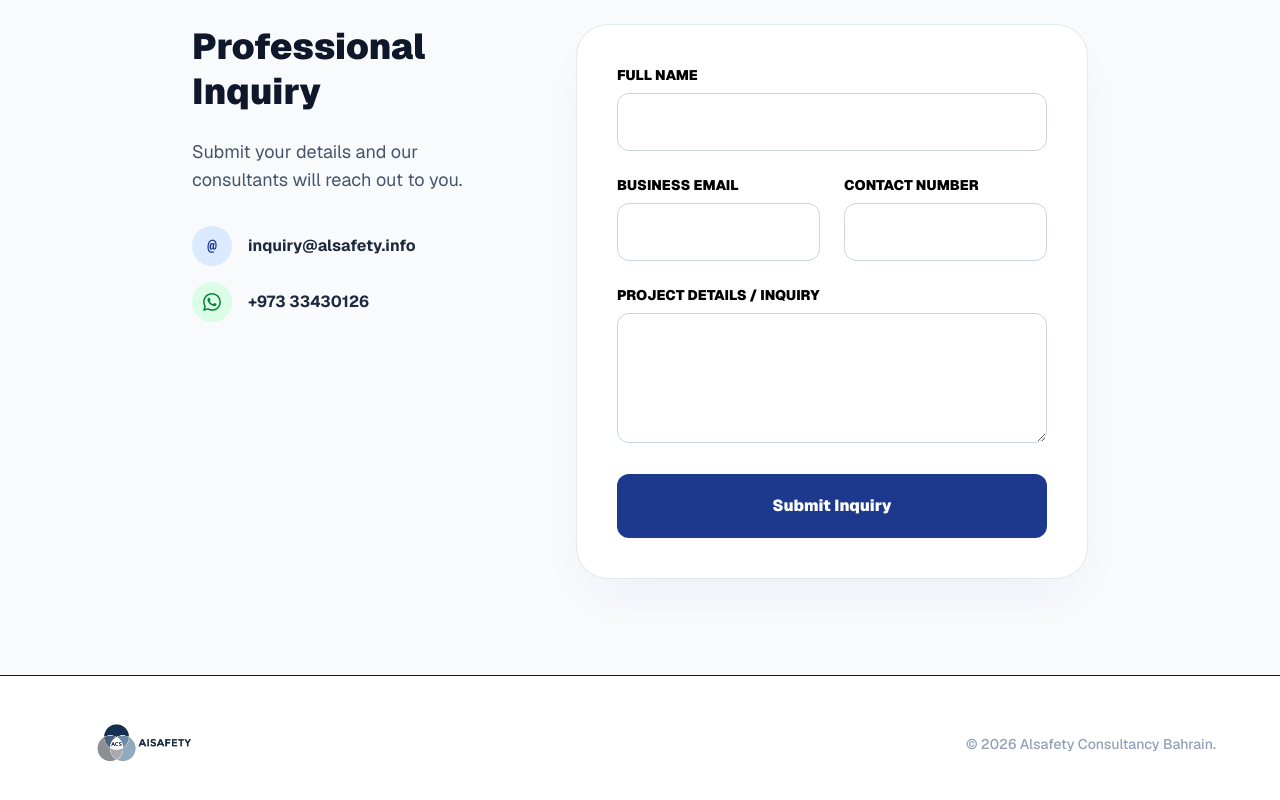
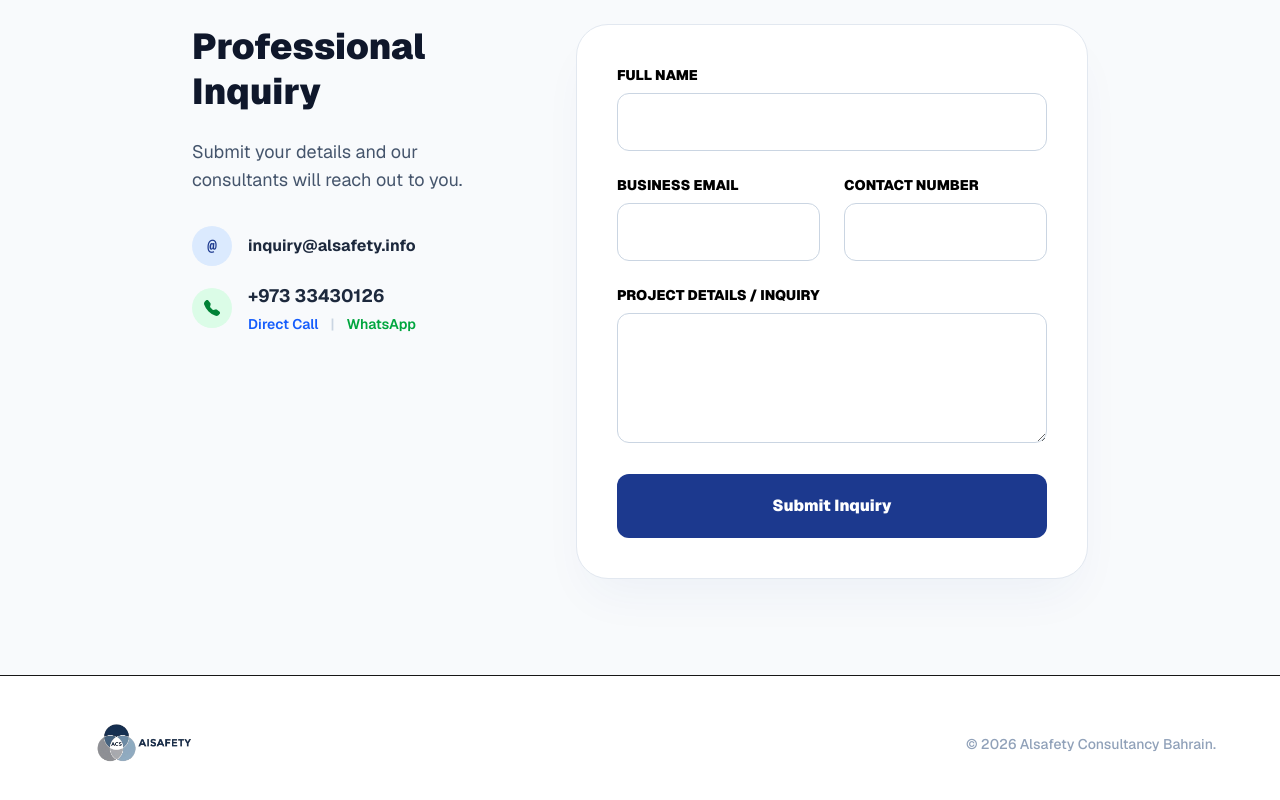
Before and after one commit to maddy356/alsafetyconsultancyservices, a Next.js app: page / in a window 1280 px wide. Shown: the part 2888-3688 px from the top of the page. Built offline with nearby package versions, Linux system fonts and the light colour scheme.

Commit message:
Add Direct Call option to contact section

```diff
--- a/app/page.tsx
+++ b/app/page.tsx
@@ -241,14 +241,21 @@ export default function LandingPage() {
                 inquiry@alsafety.info
               </div>
               <div className="flex items-center gap-4">
-                <div className="w-10 h-10 bg-green-100 rounded-full flex items-center justify-center text-green-700">
-                  <svg xmlns="http://www.w3.org/2000/svg" width="18" height="18" fill="currentColor" viewBox="0 0 16 16">
-                    <path d="M13.601 2.326A7.854 7.854 0 0 0 7.994 0C3.627 0 .068 3.558.064 7.926c-.003 1.396.366 2.76 1.057 3.965L0 16l4.204-1.102a7.933 7.933 0 0 0 3.79.965h.004c4.368 0 7.926-3.558 7.93-7.93A7.898 7.898 0 0 0 13.6 2.326zM7.994 14.521a6.573 6.573 0 0 1-3.356-.92l-.24-.144-2.494.654.666-2.433-.156-.251a6.56 6.56 0 0 1-1.007-3.505c0-3.626 2.957-6.584 6.591-6.584a6.56 6.56 0 0 1 4.66 1.931 6.557 6.557 0 0 1 1.928 4.66c-.004 3.639-2.961 6.592-6.592 6.592zm3.615-4.934c-.197-.099-1.17-.578-1.353-.646-.182-.065-.315-.099-.445.099-.133.197-.513.646-.627.775-.114.133-.232.148-.43.05-.197-.1-.836-.308-1.592-.985-.59-.525-.985-1.175-1.103-1.372-.114-.198-.011-.304.088-.403.087-.088.197-.232.296-.346.1-.114.133-.198.198-.33.065-.134.034-.248-.015-.347-.05-.099-.445-1.076-.612-1.47-.16-.389-.323-.335-.445-.34-.114-.007-.247-.007-.38-.007a.729.729 0 0 0-.529.247c-.182.198-.691.677-.691 1.654 0 .977.71 1.916.81 2.049.098.133 1.394 2.132 3.383 2.992.47.205.84.326 1.129.418.475.152.904.129 1.246.08.38-.058 1.171-.48 1.338-.943.164-.464.164-.86.114-.943-.049-.084-.182-.133-.38-.232z"/>
+                <div className="w-10 h-10 bg-green-100 rounded-full flex items-center justify-center text-green-700 shrink-0">
+                  <svg xmlns="http://www.w3.org/2000/svg" width="16" height="16" fill="currentColor" viewBox="0 0 16 16">
+                    <path fillRule="evenodd" d="M1.885.511a1.745 1.745 0 0 1 2.61.163L6.29 2.98c.329.423.445.974.315 1.494l-.547 2.19a.678.678 0 0 0 .178.643l2.457 2.457a.678.678 0 0 0 .644.178l2.189-.547a1.745 1.745 0 0 1 1.494.315l2.306 1.794c.829.645.905 1.87.163 2.611l-1.034 1.034c-.74.74-1.846 1.065-2.877.702a18.634 18.634 0 0 1-7.01-4.42 18.634 18.634 0 0 1-4.42-7.009c-.362-1.03-.037-2.137.703-2.877L1.885.511z"/>
                   </svg>
                 </div>
-                <a href={`https://wa.me/97333430126?text=${encodeURIComponent(current.whatsappMessage)}`} target="_blank" rel="noopener noreferrer" className="hover:text-green-600 transition">
-                  +973 33430126
-                </a>
+                <div className="flex flex-col">
+                  <span className="text-slate-800 font-bold text-lg">+973 33430126</span>
+                  <div className="flex gap-3 text-sm mt-1 font-semibold">
+                    <a href="tel:+97333430126" className="text-blue-600 hover:text-blue-800 transition">Direct Call</a>
+                    <span className="text-slate-300">|</span>
+                    <a href={`https://wa.me/97333430126?text=${encodeURIComponent(current.whatsappMessage)}`} target="_blank" rel="noopener noreferrer" className="text-green-600 hover:text-green-800 transition">
+                      WhatsApp
+                    </a>
+                  </div>
+                </div>
               </div>
             </div>
           </div>
```
